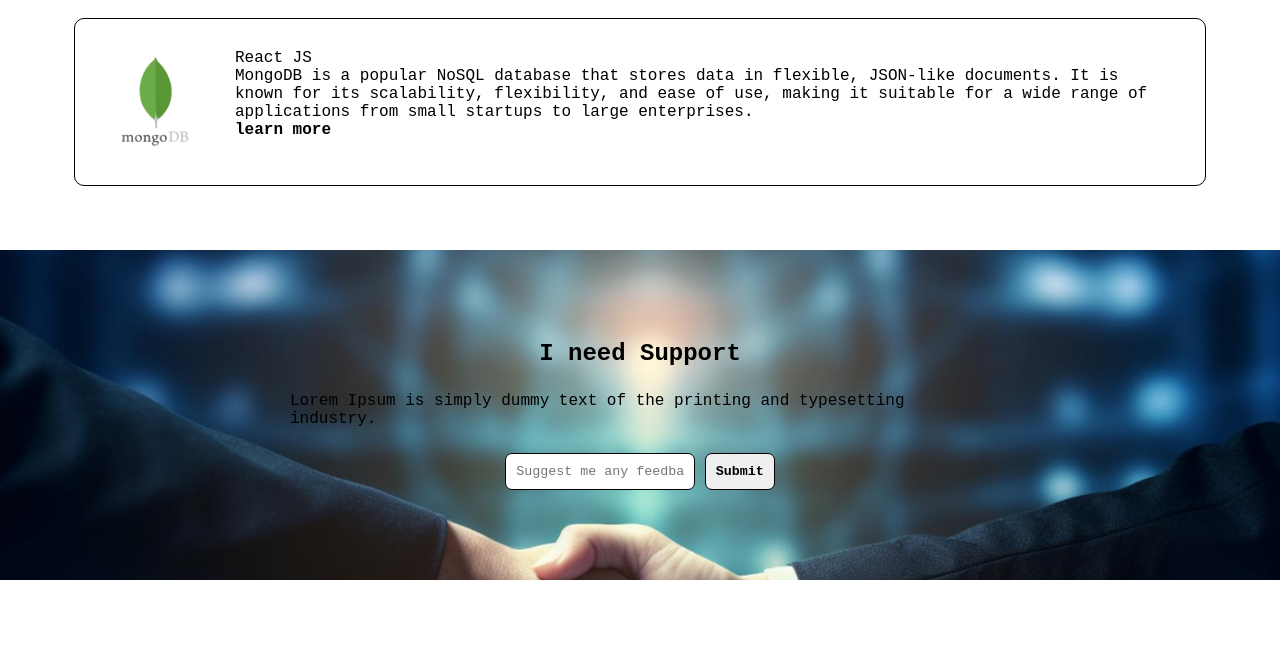
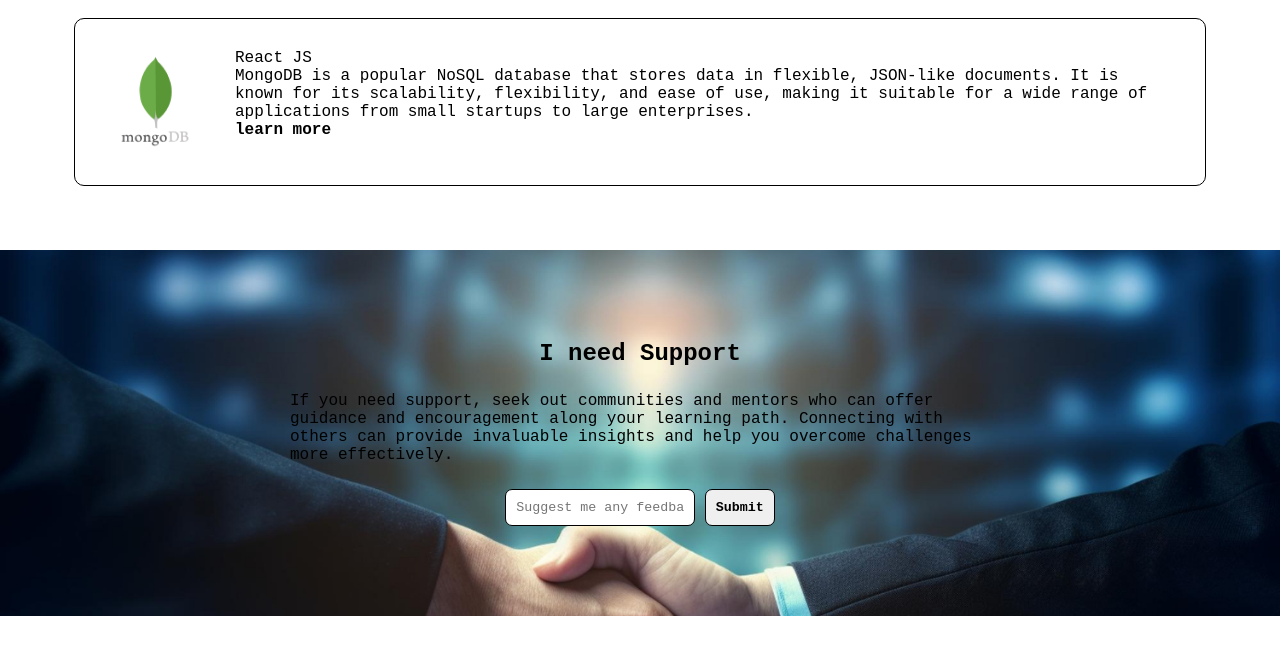
Before and after one commit to sourov90/progrmaing-hero-assingment-number-1, a plain HTML site: page index.html in a window 1280 px wide. Shown: the part 4349-5017 px from the top of the page. Drawn offline with Linux system fonts and the light colour scheme; a web font is replaced by a local one.

Commit message:
Finally end the project

```diff
--- a/index.html
+++ b/index.html
@@ -161,7 +161,8 @@
         <div class="contains">
             <div class="footer-container">
                 <h2>I need Support</h2>
-                <p>Lorem Ipsum is simply dummy text of the printing and typesetting industry.</p>
+                <p>If you need support, seek out communities and mentors who can offer guidance and encouragement along your learning path.
+                Connecting with others can provide invaluable insights and help you overcome challenges more effectively.</p>
                 <div>
                     <input class="footer-input" type="text" placeholder="Suggest me any feedback for me">
                     <button type="submit">Submit</button>
```
